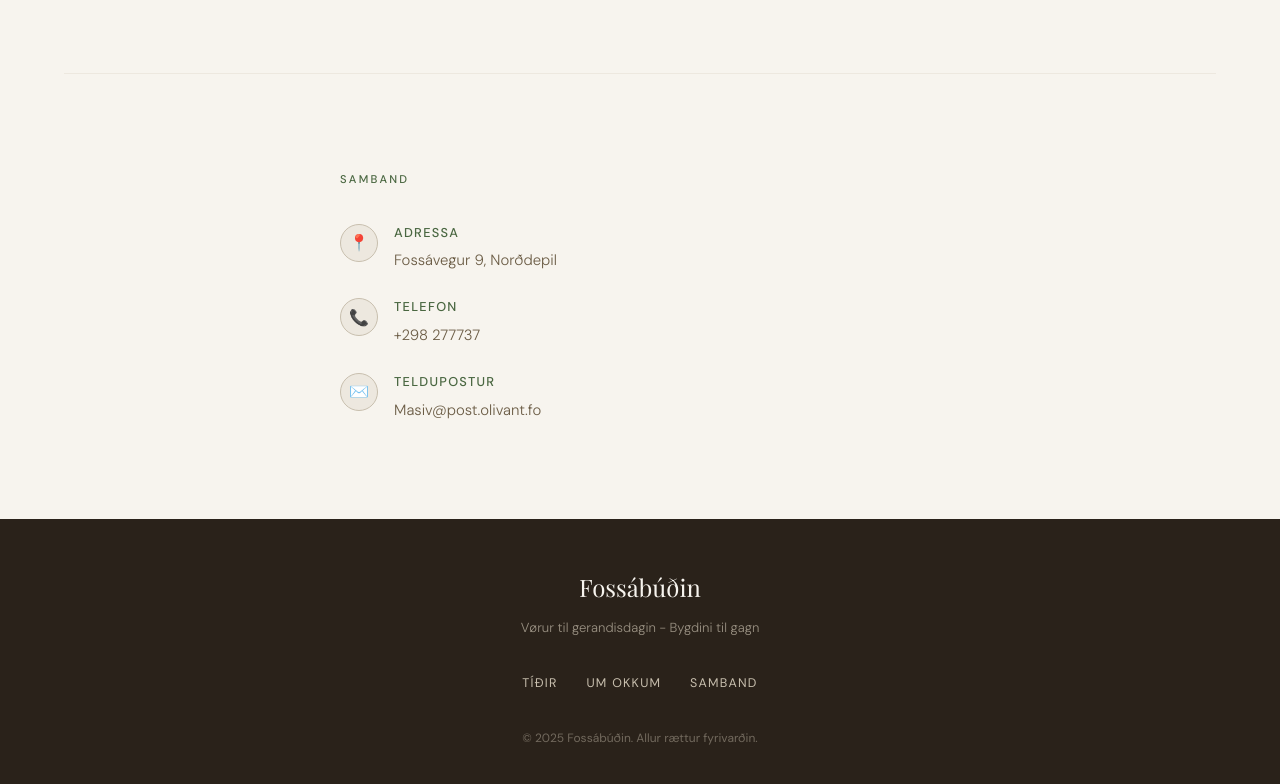
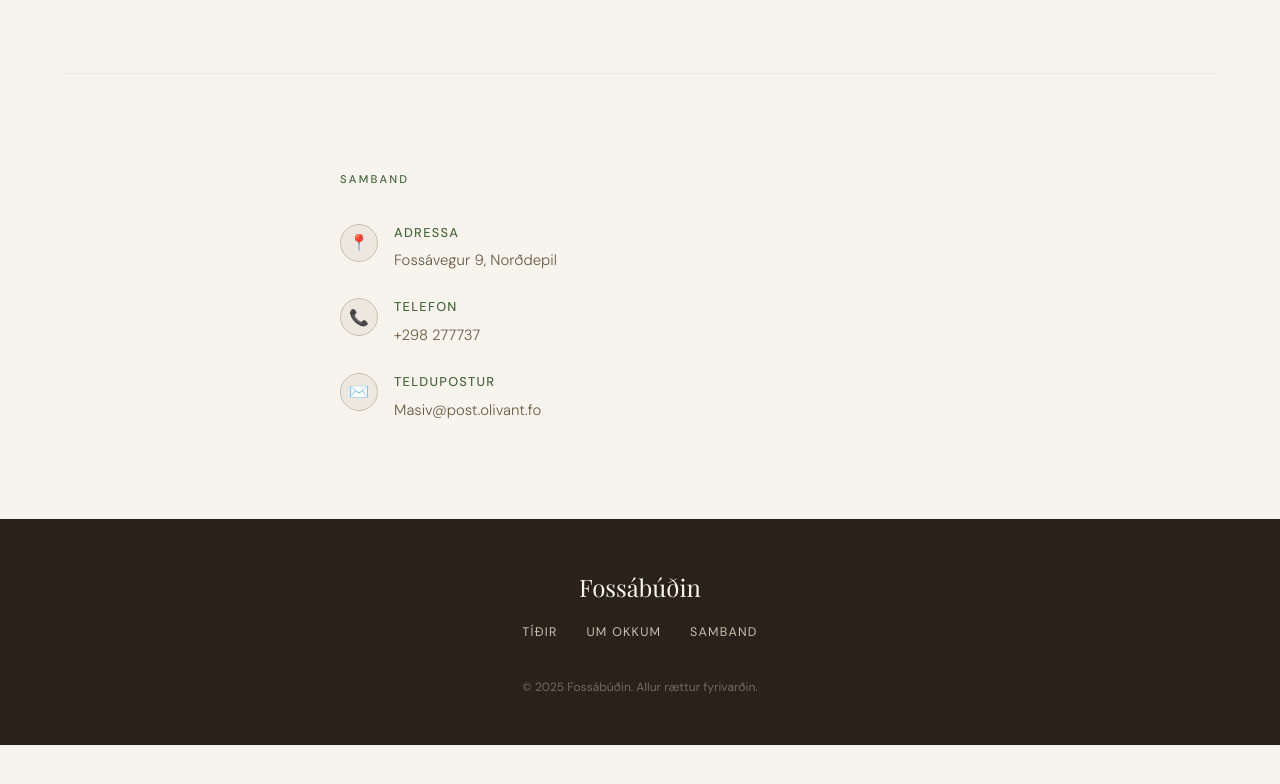
Before and after one commit to eydfinnrf/Fossabudin, a website: page index.html in a window 1280 px wide. Shown: the part 2133-2917 px from the top of the page. After the commit the page ends 2878 px from the top, so only its background shows below. Drawn offline with nearby package versions, Linux system fonts and the light colour scheme; a web font is replaced by a local one.

Commit message:
Remove footer tagline

```diff
--- a/index.html
+++ b/index.html
@@ -1697,7 +1697,6 @@
   <!-- FOOTER -->
   <footer>
     <div class="footer-logo">Fossábúðin</div>
-    <div class="footer-tagline">Vørur til gerandisdagin - Bygdini til gagn</div>
     <ul class="footer-links">
       <li><a href="#tiding">Tíðir</a></li>
       <li><a href="#um">Um okkum</a></li>
```
